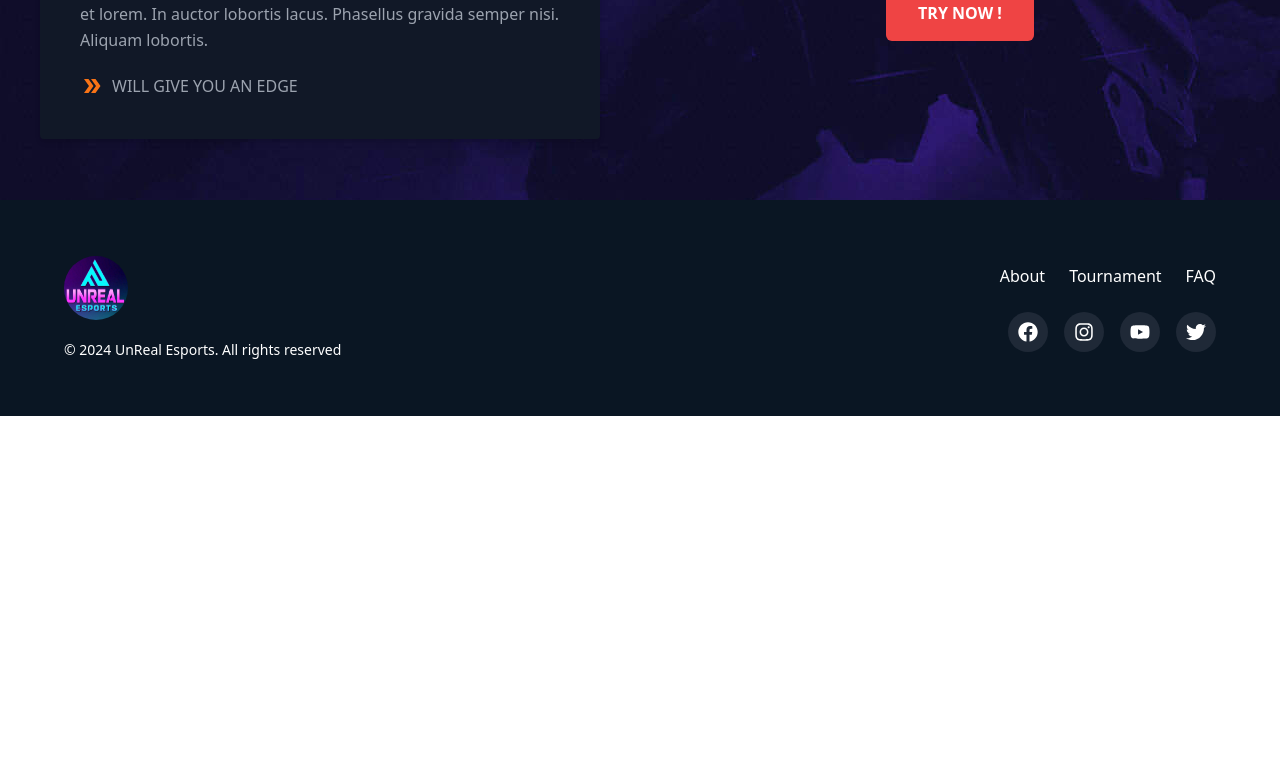
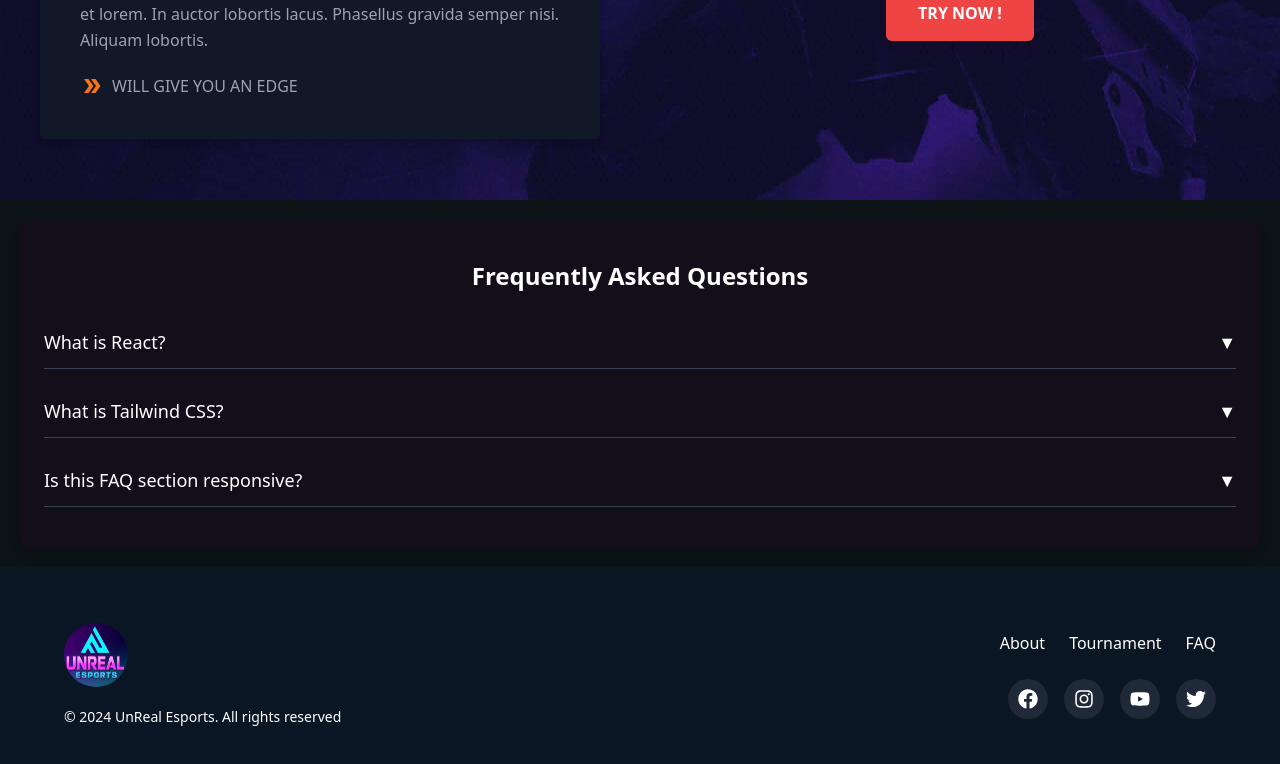
Before and after one commit to 0nikhilkumar/unreal-esports-client, a React (Vite) app: page / in a window 1280 px wide. Shown: the part 1898-2662 px from the top of the page. Before the commit the page ends 2314 px from the top, so only its background shows below. Built offline with nearby package versions, Linux system fonts and the light colour scheme.

Commit message:
ADD FAQ Code

```diff
--- a/src/App.jsx
+++ b/src/App.jsx
@@ -4,6 +4,7 @@ import CustomCursor from './components/CustomCurson';
 import Join_Now from './components/Join_Now/Join_Now';
 import Partners from './components/Partners/Partners';
 import TournamentComponent from './components/Tournament/TournamentComponent';
+import FAQ from './components/FAQ/FAQ';
 const App = () => {
   return (
     <>
@@ -12,6 +13,7 @@ const App = () => {
     <Partners/>
     <TournamentComponent />
     <Join_Now/>
+    <FAQ/>
     <Footer/>
     </>
   );
--- /dev/null
+++ b/src/components/FAQ/FAQ.jsx
@@ -0,0 +1,63 @@
+import React, { useState } from "react";
+
+const FAQ = () => {
+  const [activeIndex, setActiveIndex] = useState(null);
+
+  const faqs = [
+    {
+      question: "What is React?",
+      answer: "React is a JavaScript library for building user interfaces.",
+    },
+    {
+      question: "What is Tailwind CSS?",
+      answer: "Tailwind CSS is a utility-first CSS framework for rapid UI development.",
+    },
+    {
+      question: "Is this FAQ section responsive?",
+      answer: "Yes! It is fully responsive for all devices.",
+    },
+  ];
+
+  const toggleFAQ = (index) => {
+    setActiveIndex(activeIndex === index ? null : index);
+  };
+
+  return (
+    <div className="bg-[#0C1316] p-2 flex items-center justify-center">
+    <div className="px-6 py-10 bg-[#130F1A] shadow-lg m-3 rounded-lg w-full">
+      <h1 className="text-2xl font-semibold text-white text-center mb-6">
+        Frequently Asked Questions
+      </h1>
+      <div className="space-y-4">
+        {faqs.map((faq, index) => (
+          <div key={index} className="border-b border-gray-700">
+            <button
+              onClick={() => toggleFAQ(index)}
+              className="w-full text-left flex justify-between items-center py-3 text-lg text-white focus:outline-none transition duration-500 ease-in-out"
+            >
+              {faq.question}
+              <span
+                className={`transform transition-transform duration-500 ${
+                  activeIndex === index ? "rotate-180" : ""
+                }`}
+              >
+                ▼
+              </span>
+            </button>
+            <div
+              className={`overflow-hidden transition-all duration-500 ease-in-out ${
+                activeIndex === index ? "max-h-40" : "max-h-0"
+              }`}
+            >
+              <p className="text-white mt-2">{faq.answer}</p>
+            </div>
+          </div>
+        ))}
+      </div>
+    </div>
+  </div>
+
+  );
+};
+
+export default FAQ;
--- a/src/components/Partners/Partners.jsx
+++ b/src/components/Partners/Partners.jsx
@@ -27,7 +27,7 @@ const LOGOS = [
 const Partners = () => {
   return (
     <div className="relative bg-black">
-      <h1 className="absolute inset-0 text-black text-center text-3xl font-semibold mt-3 text-white">
+      <h1 className="absolute left-0 right-0 text-center text-3xl font-semibold top-5 bottom-5 text-white">
         Partners
       </h1>
       <div className="px-20 h-52 flex justify-center items-center">
```
